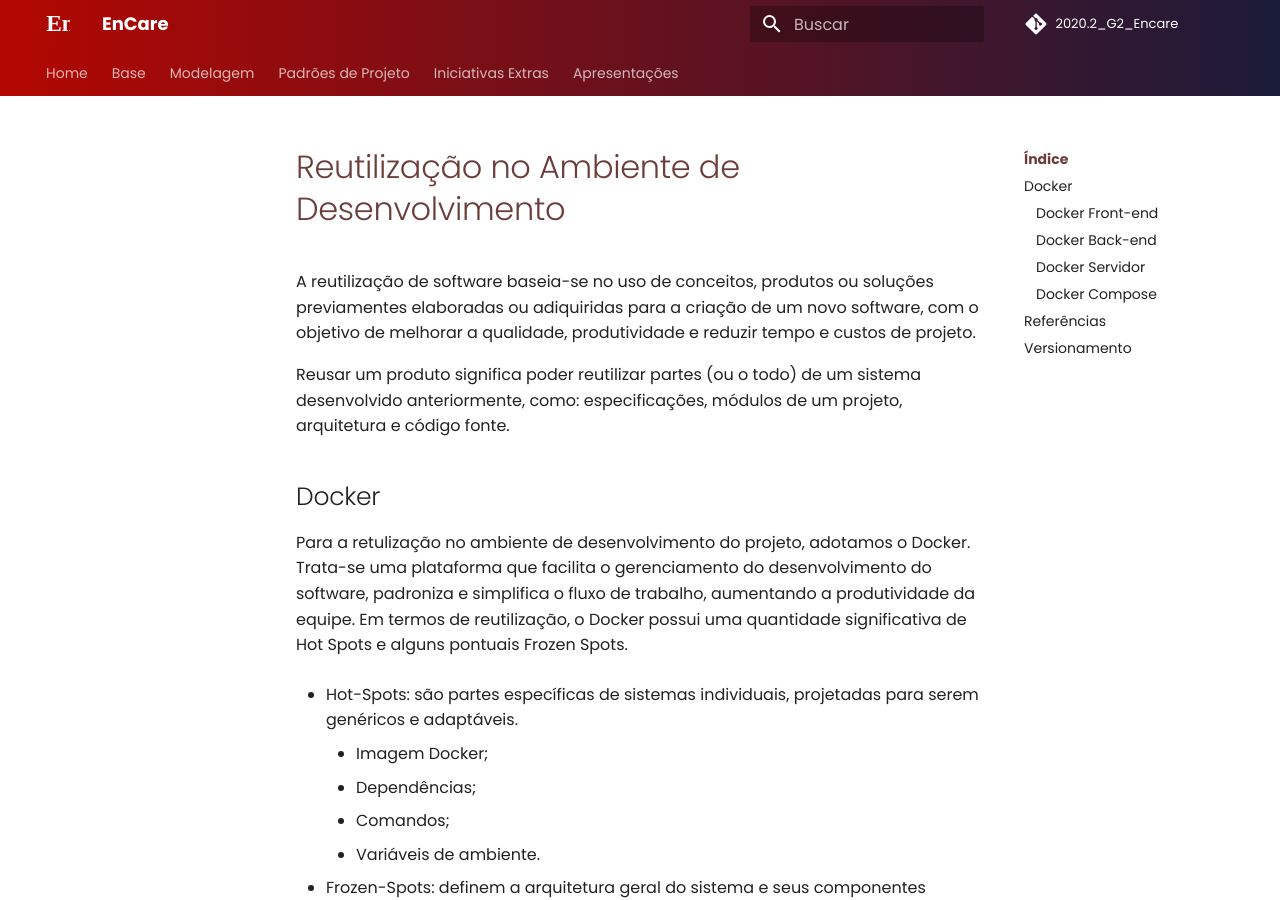
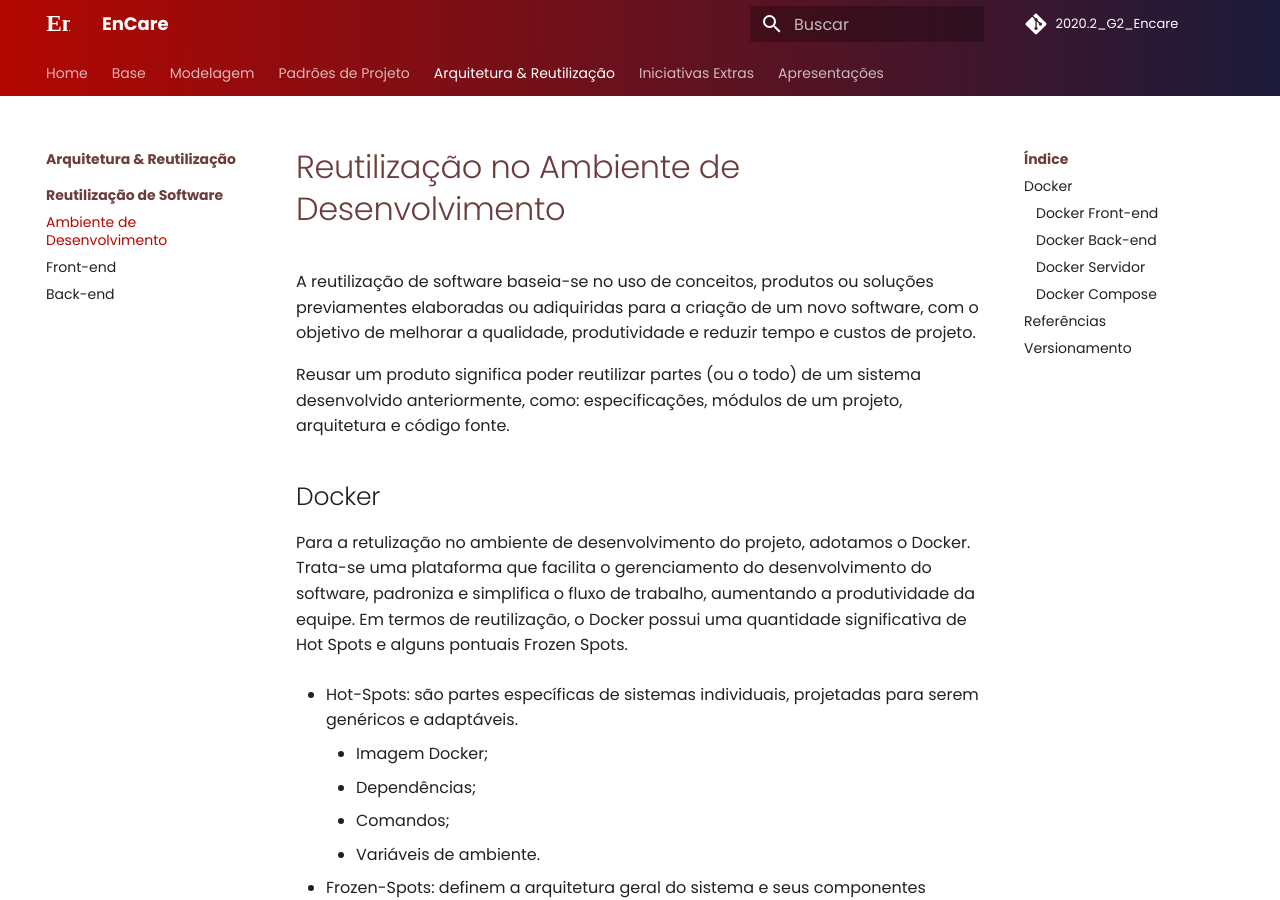
Before and after one commit to UnBArqDsw2020-2/2020.2_G2_Encare, an MkDocs documentation site: the page built from docs/Reutilizacao/ambiente.md, in a window 1280 px wide and 900 px high. Built offline with MkDocs 1.6.1 and Material for MkDocs 9.7.7, drawn with Linux system fonts in a browser that asks for light colours; comment, search, counter and statistics services are not loaded.

Commit message:
[#80] Adição do menu arquitetura e reutilização na navbar

```diff
--- a/mkdocs.yml
+++ b/mkdocs.yml
@@ -39,11 +39,17 @@
           - Serverless: Padroes_de_projeto/Padroes_emergentes/serverless.md
           - Object-mock: Padroes_de_projeto/Padroes_emergentes/objeto_mock.md
           - Lazy Loading: Padroes_de_projeto/Padroes_emergentes/lazy_loading.md
+  - Arquitetura & Reutilização:
+      # - Arquitetura de Software:
+      - Reutilização de Software:
+          - Ambiente de Desenvolvimento: Reutilizacao/ambiente.md
+          - Front-end: Reutilizacao/frontend.md
+          - Back-end: Reutilizacao/backend.md
   - Iniciativas Extras:
       # - Documentação das Sprints:
-          # - Sprints: Modelagem/sprints/Sprints.md
+      # - Sprints: Modelagem/sprints/Sprints.md
       - Requisitos: Base/requisitos/requisitos.md
-      - Politicas de contribuição: Base/iniciativas_extras/CONTRIBUTING.md
+      - Políticas de Contribuição: Base/iniciativas_extras/CONTRIBUTING.md
       - Guia de Estilo: Padroes/guia_de_estilo/guia_estilo.md
       - Protótipo de Alta Fidelidade: Padroes/prototipos/prototipo_alta.md
   - Apresentações:
```
Also changed, not shown: docs/Reutilizacao/backend.md (+3 -3 lines).
